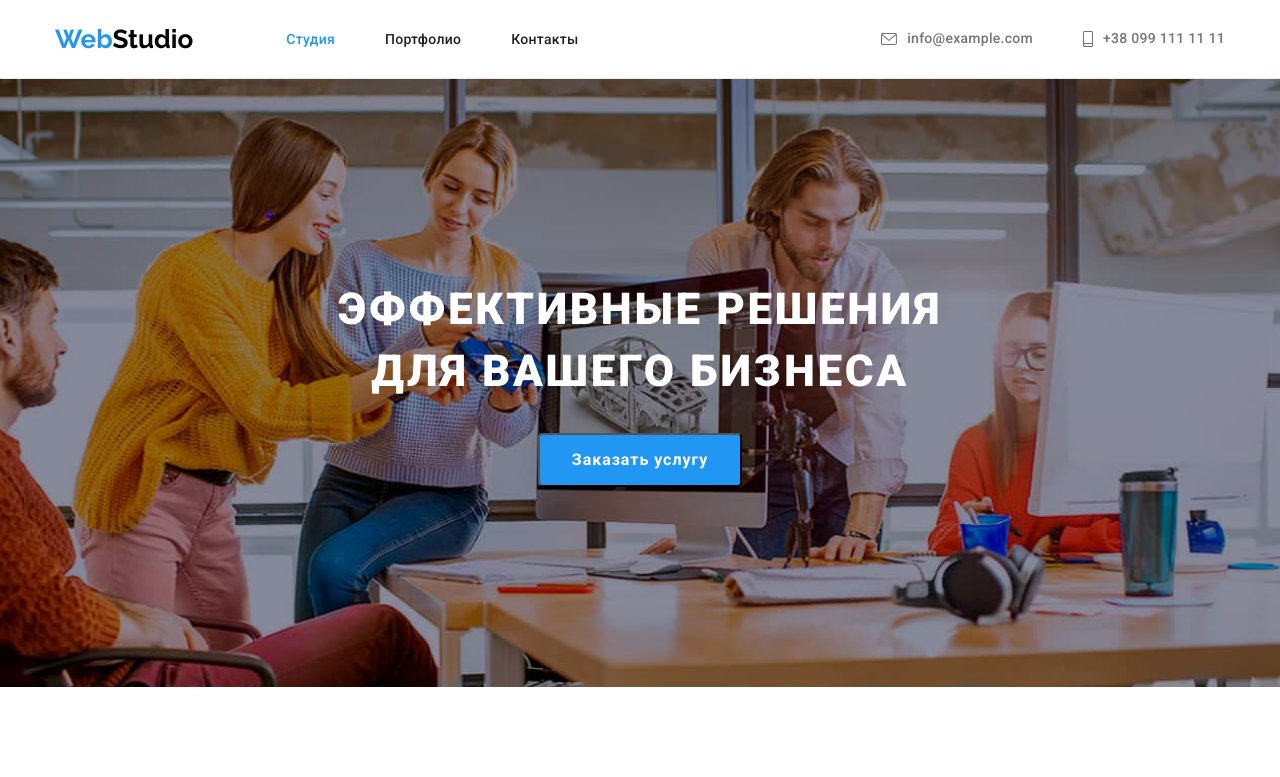
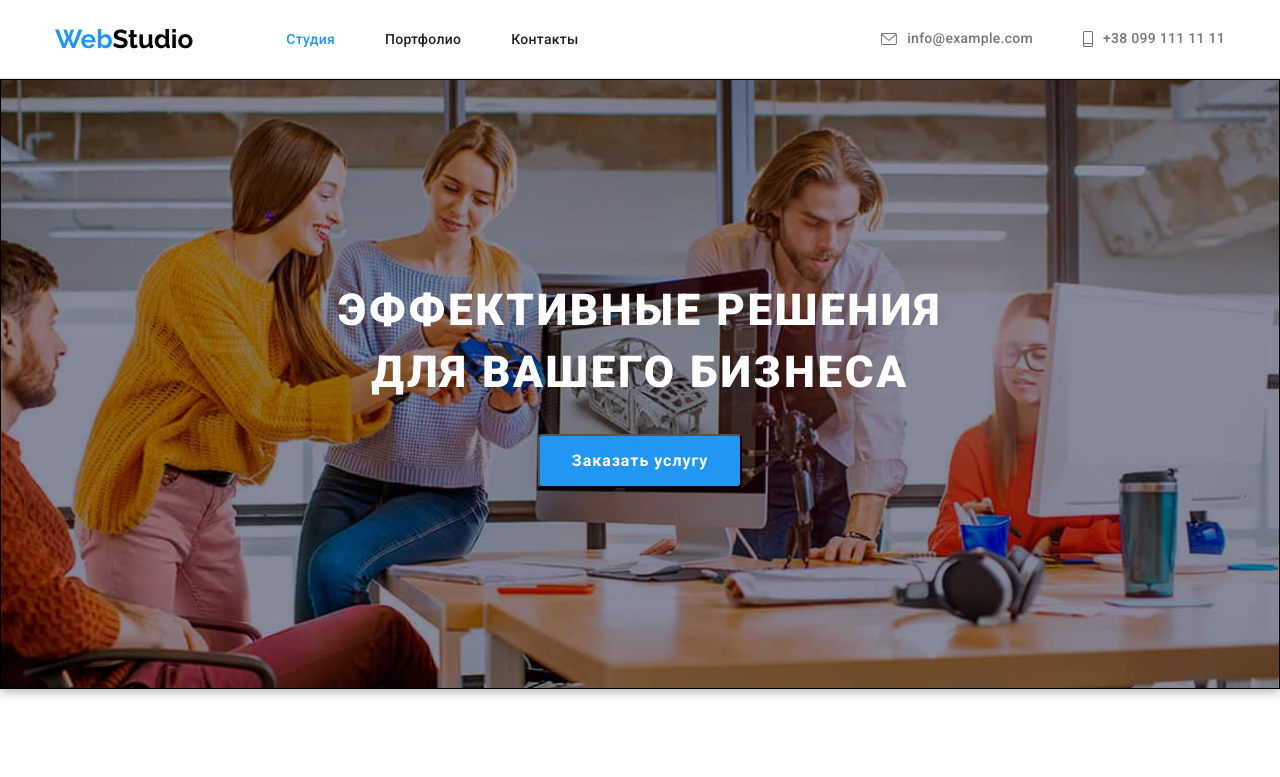
Before and after one commit to AleksandrFisun/goit-markup-hw-04, a plain HTML site: page index.html in a window 1280 px wide. Shown: the top 777 px of the page. Drawn offline with nearby package versions, Linux system fonts and the light colour scheme.

Commit message:
Update style.css

```diff
--- a/css/style.css
+++ b/css/style.css
@@ -231,8 +231,6 @@ color: #FFFFFF;
 .footer-list>.footer-link:focus{
   background-color: #2196F3;
 }
-.footer-list > .footer-link{
-}
 .footer-icon-social{
   fill: #FFFFFF;
   width: 20px;
@@ -261,6 +259,8 @@ color: #FFFFFF;
 }
 .promo {
   background-image: url(../images/baner-promo.jpg);
+  border: 1px solid #000000;
+  filter: drop-shadow(0px 4px 4px rgba(0, 0, 0, 0.25));
   background-color: rgba(47, 48, 58, 0.4);
   background-position: center;
   background-size: cover;
```
